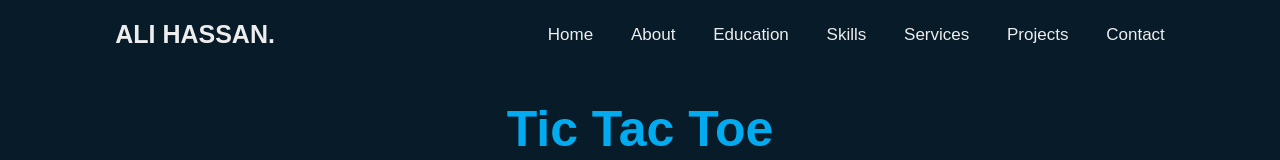
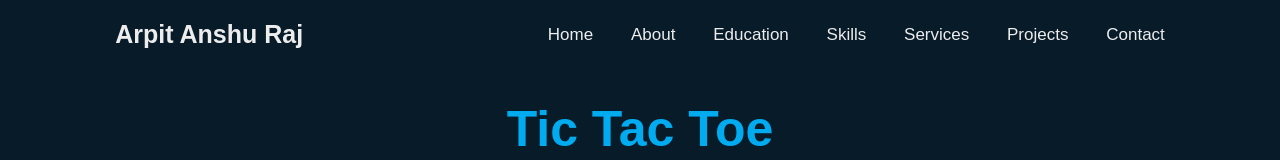
Before and after one commit to ArpitAnshuRaj1/Tic-tac-toe, a plain HTML site: page index.html in a window 1280 px wide. Shown: the top 160 px of the page. Drawn offline with nearby package versions, Linux system fonts and the light colour scheme.

Commit message:
Update index.html

```diff
--- a/index.html
+++ b/index.html
@@ -4,7 +4,7 @@
     <meta charset="UTF-8">
     <meta http-equiv="X-UA-Compatible" content="IE=edge">
     <meta name="viewport" content="width=device-width, initial-scale=1.0">
-    <title>Document</title>
+    <title>Tic-tac-toe | Arpit Anshu Raj</title>
     <link rel="stylesheet" href="tic-tac.css">
     <link rel="stylesheet" href="style.css">
 
@@ -17,7 +17,7 @@
 
         <!-- header design -->
     <header class="header">
-        <a href="https://daisy-ali.github.io/alihassan/" class="logo">ALI HASSAN.<span class="animate" style="--i:1;"></span></a>
+        <a href="https://github.com/ArpitAnshuRaj" class="logo">Arpit Anshu Raj<span class="animate" style="--i:1;"></span></a>
 
         <div class="bx bx-menu" id="menu-icon" ><span class="animate" style="--i:1;"></span></div>
 
```
